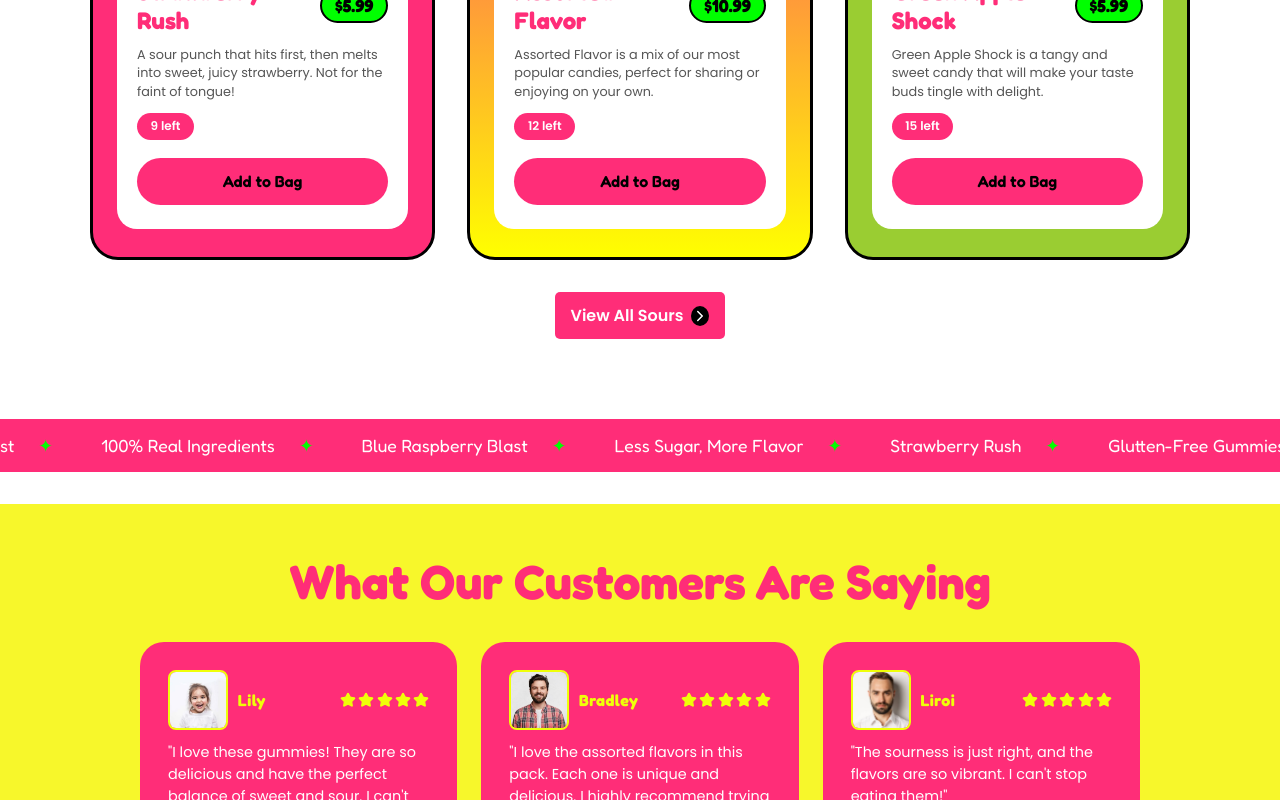
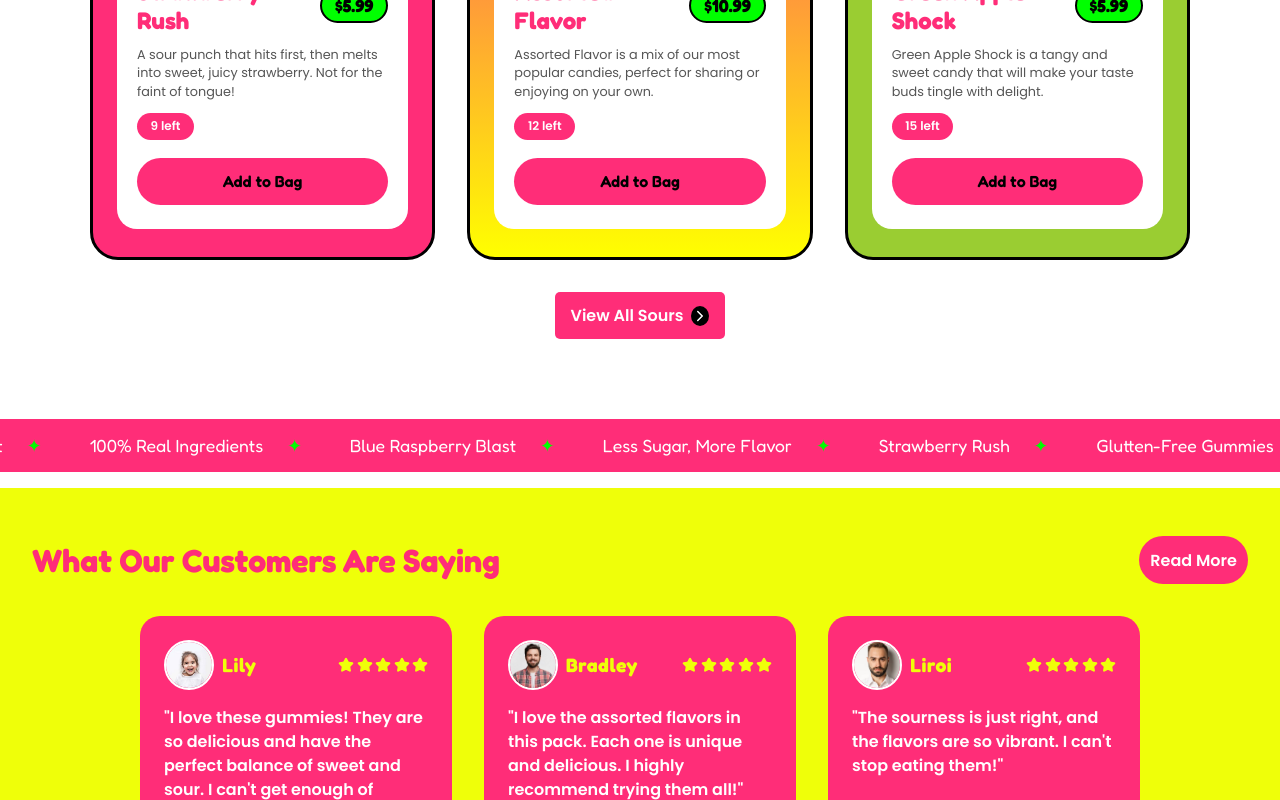
Before and after one commit to ALGGlodo/Sour-Up, a React (Vite) app: page / in a window 1280 px wide. Shown: the part 2000-2800 px from the top of the page. Built offline with nearby package versions, Linux system fonts and the light colour scheme.

Commit message:
Added the FAQs section at the homepage

```diff
--- a/package.json
+++ b/package.json
@@ -10,6 +10,7 @@
     "preview": "vite preview"
   },
   "dependencies": {
+    "gsap": "^3.15.0",
     "lucide-react": "^1.35.0",
     "motion": "^13.1.1",
     "react": "^19.2.8",
--- a/src/App.css
+++ b/src/App.css
@@ -566,6 +566,7 @@
   overflow: hidden;
   padding: 1rem 0;
   white-space: nowrap;
+  margin-bottom: 1rem;
 }
 
 .ticker-track {
@@ -597,70 +598,126 @@
 }
 
 /* REVIEWS */
-.review {
-  margin-top: 2rem;
+.review{
   padding: 3rem 2rem;
-  background-color: rgb(247, 247, 43);
+  background-color: var(--color-yellow);
   display: flex;
   flex-direction: column;
   align-items: center;
   gap: 2rem;
-  width: 100%;
 }
 
-.review-header h2 {
-  display: flex;
-  justify-content: flex-start;
-  align-items: flex-start;
+.review-header{
+  display: flex; /* was missing — required for flex-direction/gap to do anything */
+  justify-content: space-between; /* pushes h2 left, read-more right */
+  flex-direction: row;
+  align-items: center;
+  gap: 16px;
+  width: 100%;
   font-family: var(--font-heading);
-  font-size: 3rem;
   color: var(--color-pink);
-  text-align: left;
 }
 
-.review-container {
+.review-header h2{
+  margin: 0;
+  font-size: 2em;
+}
+
+.read-more{
+  font-family: var(--font-body);
+  font-size: 1em;
+  color: var(--color-white);
+  background-color: var(--color-pink);
+  padding: 0.7rem;
+  border-radius: 999px;
+  font-weight: 600;
+  cursor: pointer;
+}
+
+.review-container{
   display: grid;
   grid-template-columns: repeat(3, 1fr);
-  gap: 1.5rem;
+  gap: 2rem;
   max-width: 1000px;
   width: 100%;
+  cursor: grab;
 }
 
-.review-content {
+.review-container:active {
+  cursor: grabbing;
+}
+
+.review-content{
   display: flex;
   flex-direction: column;
-  gap: 0.75rem;
+  gap: 1rem;
   background-color: var(--color-pink);
-  border-radius: 24px;
-  padding: 1.75rem;
+  border-radius: 20px;
+  padding: 1.5rem;
 }
 
-.review-top {
+.review-top{
   display: flex;
   justify-content: space-between;
   align-items: center;
   width: 100%;
 }
 
-.review-who {
+.review-who{
   display: flex;
+  font-size: 1.1rem;
   align-items: center;
-  gap: 0.6rem;
+  gap: 0.5rem;
 }
 
-.review-img {
-  width: 36px;
-  height: 36px;
+.review-img{
+  width: 50px;
+  height: 50px;
   border-radius: 50%;
   object-fit: cover;
-  border: 2px solid var(--color-yellow);
+  border: 2px solid var(--color-white);
 }
 
-.review-content h3 {
+.review-content h3{
   font-family: var(--font-heading);
-  font-size: 1rem;
+  font-size: 1.1em;
   color: var(--color-yellow);
   letter-spacing: 0.03em;
+}
+
+.review-content p.comments{
+  font-family: var(--font-body);
+  font-size: 1em;
+  color: var(--color-white);
+  font-weight: 600;
+  line-height: 1.5;
+}
+
+.flavor-order{
+  display:flex;
+  align-items: center;
+  gap: 2rem;
+  color: var(--color-yellow);
+  margin-top: auto;
+
+}
+
+.flavor-order .flavor{
+  font-family: var(--font-heading);
+  font-size: 0.85em;
+  color: var(--color-yellow);
+}
+
+.flavor-order .quantity,
+.flavor-order .price {
+  font-family: var(--font-body);
+  font-size: 0.8rem;
+  color: var(--color-white);
+}
+
+.flavor-order .price {
+  font-weight: 700;
+  color: var(--color-yellow);
 }
 
 .review-stars {
@@ -673,37 +730,3 @@
   width: 16px;
   height: 16px;
 }
-.review-content p.comments {
-  font-family: var(--font-body);
-  font-size: 0.9rem;
-  color: var(--color-white);
-  line-height: 1.5;
-}
-
-.flavor-order {
-  display: flex;
-  align-items: center;
-  gap: 1.25rem;
-  margin-top: 0.5rem;
-}
-
-.review-img {
-  width: 60px;
-  height: 60px;
-  border-radius: 8px;
-  object-fit: cover;
-  border: 2px solid var(--color-yellow);
-}
-
-.flavor-order .flavor {
-  font-family: var(--font-heading);
-  font-size: 0.85rem;
-  color: var(--color-yellow);
-}
-
-.flavor-order .quantity,
-.flavor-order .price {
-  font-family: var(--font-body);
-  font-size: 0.8rem;
-  color: var(--color-white);
-}
--- a/src/App.jsx
+++ b/src/App.jsx
@@ -4,6 +4,7 @@ import Bento from './components/Bento';
 import Products from './components/Products';
 import Ticker from './components/Ticker';
 import Review from './components/Review';
+import Facts from './components/.FAQs';
 import './App.css';
 
 function App() {
@@ -15,6 +16,7 @@ function App() {
       <Products />
       <Ticker />
       <Review />
+      <Facts />
     </div>
   );
 }
--- /dev/null
+++ b/src/components/FAQs.css
@@ -0,0 +1,134 @@
+*{
+    box-sizing: border-box;
+    padding: 0;
+    margin: 0;
+}
+
+:root {
+  --color-pink: #FF2D78;
+  --color-yellow: #efff09;
+  --color-black: #000000;
+  --color-green: #00FF00;
+  --color-green-apple: #9ACD32;
+  --color-white: #FFFFFF;
+  --font-heading: 'Fredoka', sans-serif;
+  --font-body: 'Poppins', sans-serif;
+}
+
+.facts-container{
+    height: 100dvh;
+    display: flex;
+    flex-direction: column;
+    justify-content: center;
+    align-items: center;
+    background: linear-gradient(135deg, var(--color-pink) 0%, var(--color-yellow) 100%);
+    position: relative;
+    overflow: hidden;
+}
+
+.facts-container h2{
+    font-family: var(--font-body);
+    font-size: 3rem;
+    margin-bottom: 2rem;
+}
+
+.facts{
+  position: relative;
+  z-index: 1;
+  max-width: 700px;
+  margin: 0 auto;
+  background-color: white;
+  border-radius: 16px;
+  padding: 1rem 1.5rem;
+  margin-bottom: 1rem;
+  width: 100%;
+}
+
+.fact-question {
+  font-family: var(--font-heading);
+  width: 100%;
+  font-size: 1.25rem;
+  display: flex;
+  justify-content: space-between;
+  align-items: center;
+  background: none;
+  border: none;
+  cursor: pointer;
+  text-align: left;
+  border-bottom: 2px solid #ddd;
+  margin-bottom: 1rem;
+
+}
+
+.fact-question svg {
+  border: 1px solid var(--color-black);
+  border-radius: 50%;
+  transition: transform 0.3s ease;
+
+}
+
+.fact-answer {
+  font-family: var(--font-body);
+  font-size: 1.25rem;
+  margin-top: 0.75rem;
+  color: #555;
+}
+
+.faq-decor {
+  position: absolute;
+  inset: 0;
+  z-index: 0;
+  pointer-events: none; /* clicks pass through to whatever's underneath */
+}
+
+.candy {
+  position: absolute;
+  color: var(--color-black);
+  opacity: 0.35;
+}
+
+/* each one gets its own position, size, and rotation — irregular, not a grid */
+.candy-1 {
+  top: 8%;
+  left: 6%;
+  width: 48px;
+  height: 48px;
+  transform: rotate(-15deg);
+}
+
+.candy-2 {
+  top: 15%;
+  right: 10%;
+  width: 32px;
+  height: 32px;
+  transform: rotate(25deg);
+  color: var(--color-black);
+  opacity: 0.15;
+}
+
+.candy-3 {
+  bottom: 12%;
+  left: 15%;
+  width: 40px;
+  height: 40px;
+  transform: rotate(40deg);
+}
+
+.candy-4 {
+  bottom: 20%;
+  right: 8%;
+  width: 56px;
+  height: 56px;
+  transform: rotate(-30deg);
+  opacity: 0.25;
+}
+
+.candy-5 {
+  top: 45%;
+  left: 45%;
+  width: 28px;
+  height: 28px;
+  transform: rotate(10deg);
+  color: var(--color-black);
+  opacity: 0.12;
+}
--- a/src/components/Review.jsx
+++ b/src/components/Review.jsx
@@ -38,6 +38,7 @@ function Review() {
     <section className="review">
       <div className="review-header">
         <h2>What Our Customers Are Saying</h2>
+        <span className="read-more">Read More</span>
       </div>
 
       <div className="review-container">
```
Also changed, not shown: src/components/.FAQs.jsx (added), 1 other file (tests, documents, lock files or other folders).
